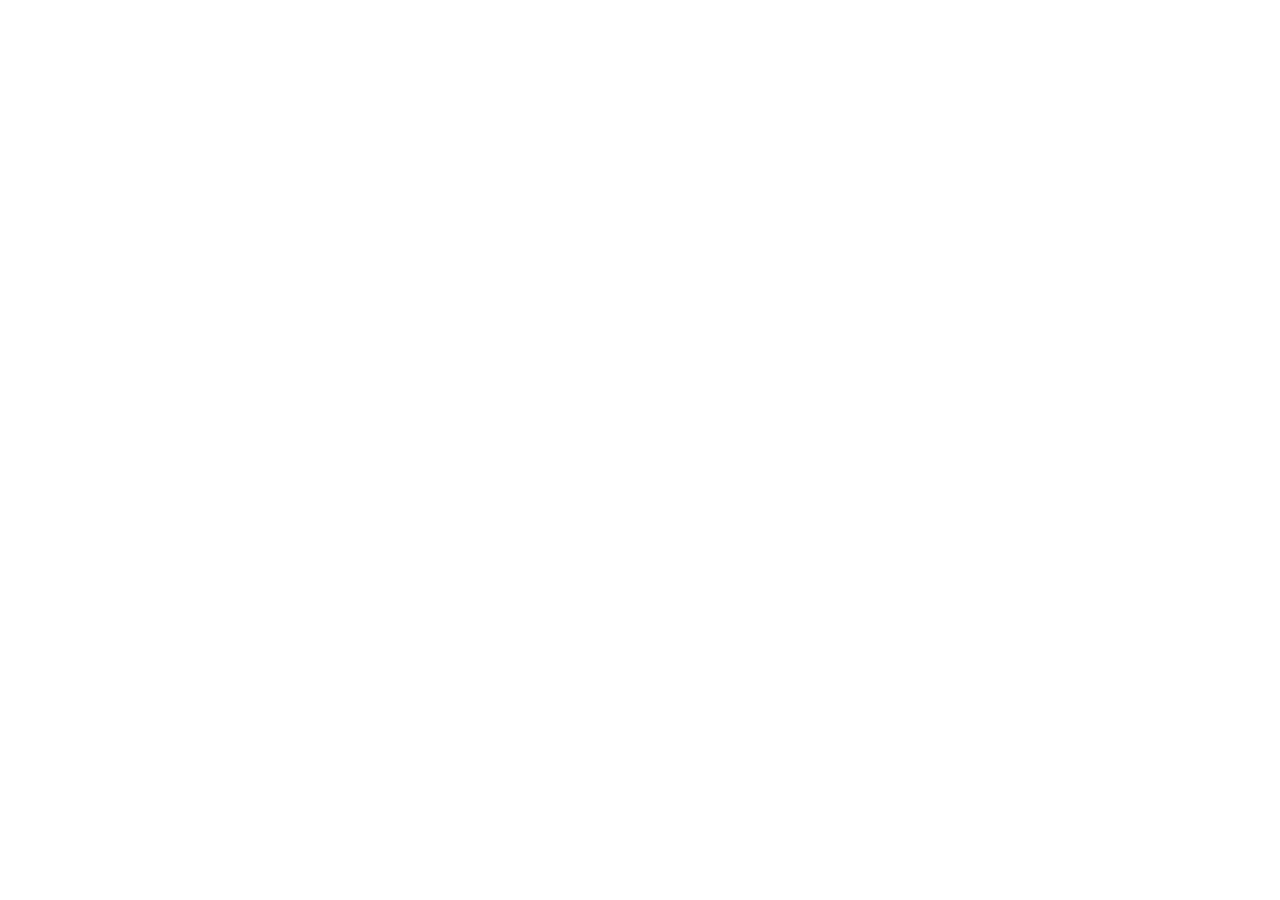
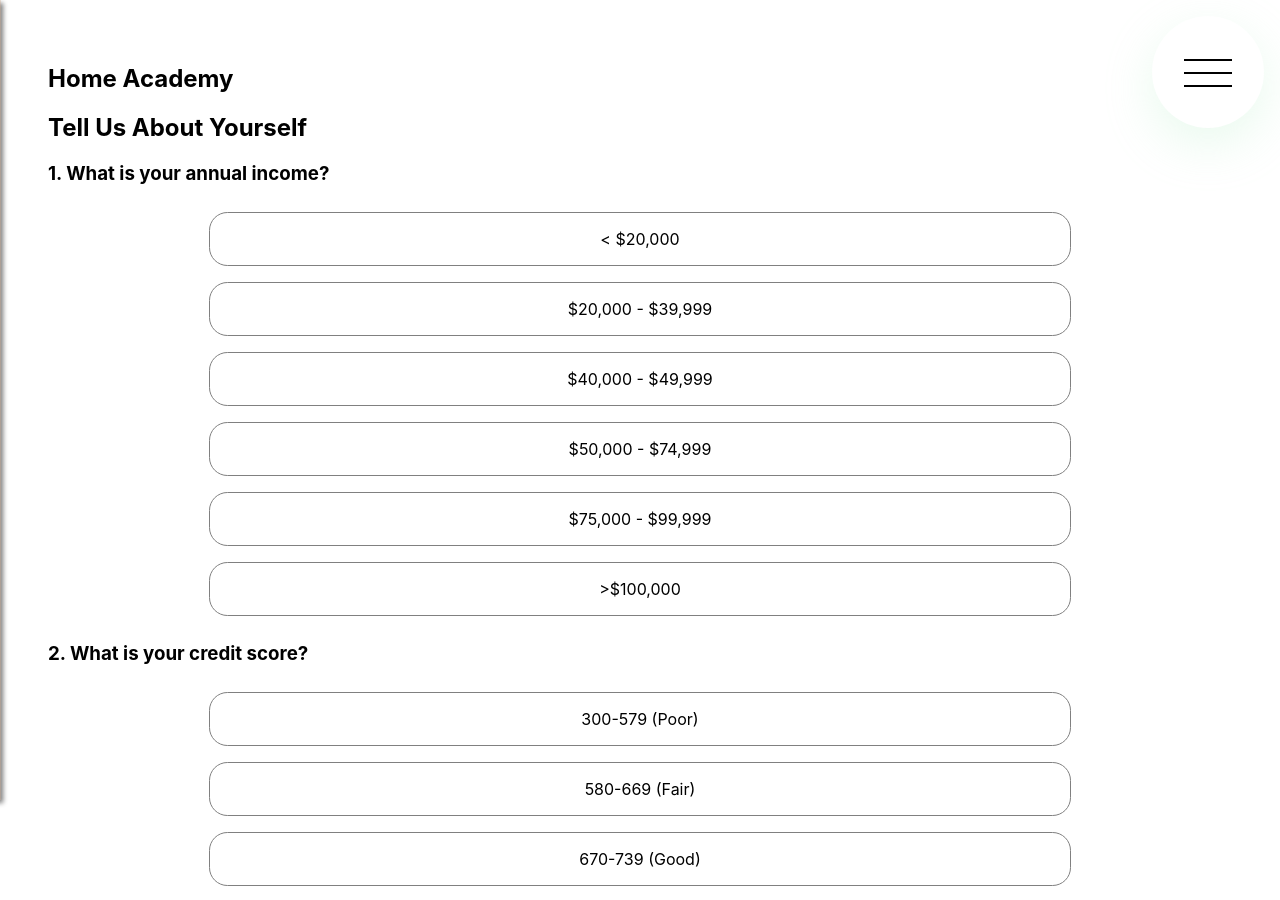
Before and after one commit to glaudiston/c2c, a React (Create React App) app in the folder home-academy-mfe/: page /start in a window 1280 px wide. Before the commit this address had no page. Shown: the top 900 px of the page. Before the commit the page ends 800 px from the top, so only its background shows below. Built offline with nearby package versions, Linux system fonts and the light colour scheme.

Commit message:
add start page

```diff
--- a/home-academy-mfe/src/App.css
+++ b/home-academy-mfe/src/App.css
@@ -42,3 +42,37 @@
 	font-size: 1.1rem;
 	padding: 0.75rem;
 }
+
+label.optlbl {
+	text-align: center;
+	display: block;
+	padding: 1rem;
+	border: thin solid gray;
+	margin: .5rem;
+	border-radius: 1.15rem;
+	width: 70%;
+}
+
+label.optlbl:hover {
+	background-color: #FFD966;
+}
+
+label.optlbl:hover {
+	background-color: #FFD966;
+}
+
+input[type="radio"]:checked + label {
+	background-color: #51c6cc;
+}
+
+div.div-opt > div {
+	margin: 0;
+	padding: 0;
+	display: block ruby;
+	text-align: center;
+}
+
+div.div-opt input {
+	visibility: hidden;
+	position: absolute;
+}
--- a/home-academy-mfe/src/Routes.tsx
+++ b/home-academy-mfe/src/Routes.tsx
@@ -4,6 +4,7 @@
 import HowToBuy from "./HowToBuy";
 import Purpose from "./Purpose";
 import NewPage from "./NewPage";
+import StartPage from "./StartPage";
 
 const Routes: React.FC<{}> = _ => {
 	return (
@@ -13,6 +14,7 @@
 			<Route path="/howtobuy" element={<HowToBuy />} />
 			<Route path="/purpose" element={<Purpose />} />
 			<Route path="/newpage" element={<NewPage />} />
+			<Route path="/start" element={<StartPage />} />
 		</ReactRoutes>
 	</Router>
 	)
--- /dev/null
+++ b/home-academy-mfe/src/StartPage.tsx
@@ -0,0 +1,74 @@
+import { useState } from "react";
+import Head from "./PageHeader";
+import { Link } from 'react-router-dom';
+
+const incomeOptions: React.FC<{}> = _ => {
+	const incomeList = [
+		"< $20,000",
+		"$20,000 - $39,999",
+		"$40,000 - $49,999",
+		"$50,000 - $74,999",
+		"$75,000 - $99,999",
+		">$100,000",
+	];
+	return (
+		<div id='div-select-income' className='div-opt'>
+		{
+			incomeList.map((incomeRange, index) =>
+			<div key={ 'div-income-' + index} >
+				<input type="radio" id={'income-' + index} key={'income-' + index} value={incomeRange} name="income" />
+				<label key={'label-income' + index} className='optlbl' htmlFor={'income-' + index} >
+					{incomeRange}
+				</label>
+			</div>
+		)
+		}
+	</div>
+		)
+}
+
+const creditScoreOptions: React.FC<{}> = _ => {
+	const creditScoreList = [
+		"300-579 (Poor)",
+		"580-669 (Fair)",
+		"670-739 (Good)",
+		"740-799 (Very good)",
+		"800-850 (Excellent)",
+	];
+	return (
+		<div className='div-opt'>
+		{
+			creditScoreList.map((creditScoreRange, index) =>
+			<div key={ 'div-credit-score-' + index} >
+				<input type="radio" id={'credit-score-' + index} key={'credit-score-' + index} value={creditScoreRange} name="credit-score" />
+				<label key={'label-credit-score' + index} className='optlbl' htmlFor={'credit-score-' + index} >
+					{creditScoreRange}
+				</label>
+			</div>
+		)
+		}
+	</div>
+		)
+}
+function StartPage() {
+	const [click, setClick] = useState<boolean>(false);
+
+
+	return (
+		<div className="App">
+			{Head("Home Academy", click, setClick )}
+			<h2>Tell Us About Yourself</h2>
+			<h3>1. What is your annual income?</h3>
+			{incomeOptions({})}
+			<h3>2. What is your credit score?</h3>
+			{creditScoreOptions({})}
+		      <div id='div-btn'>
+			<Link to="/lesson-plan">
+			  <button>Lesson Plan</button>
+	    	        </Link>
+		      </div>
+		</div>
+	)
+}
+
+export default StartPage;
```
